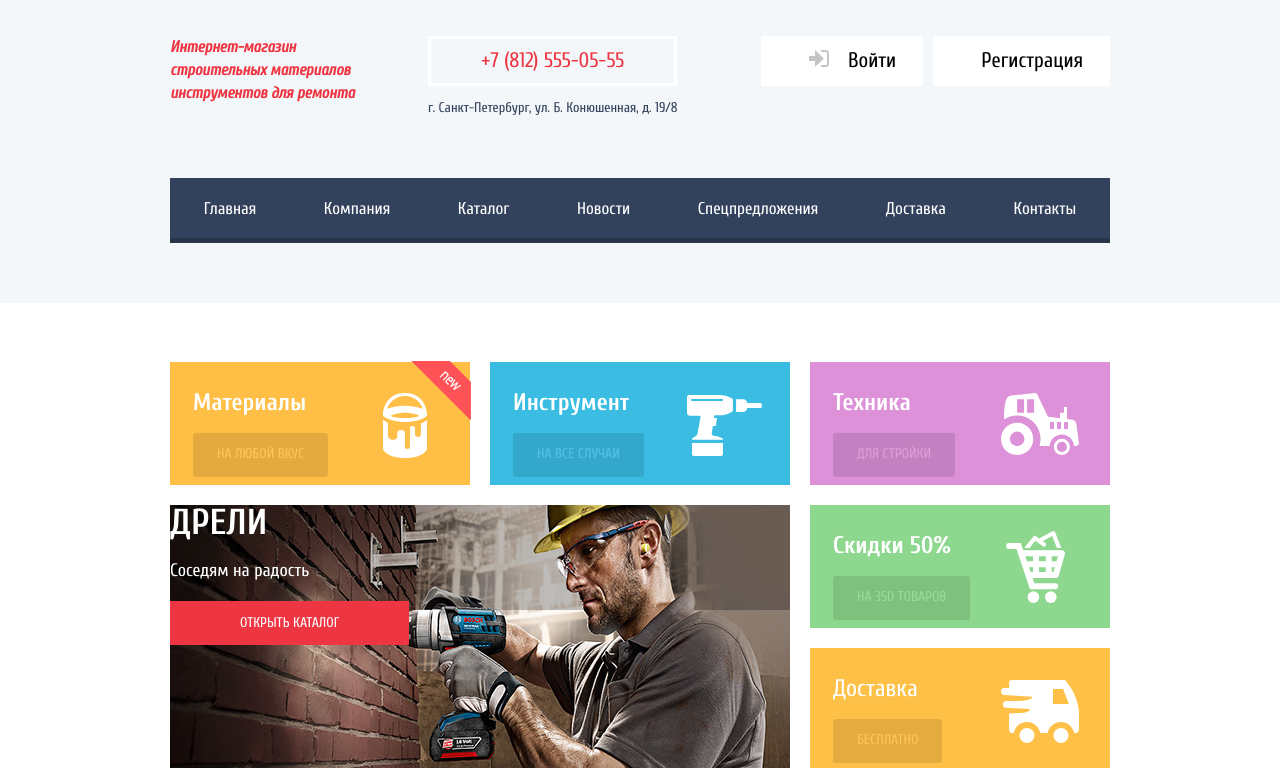
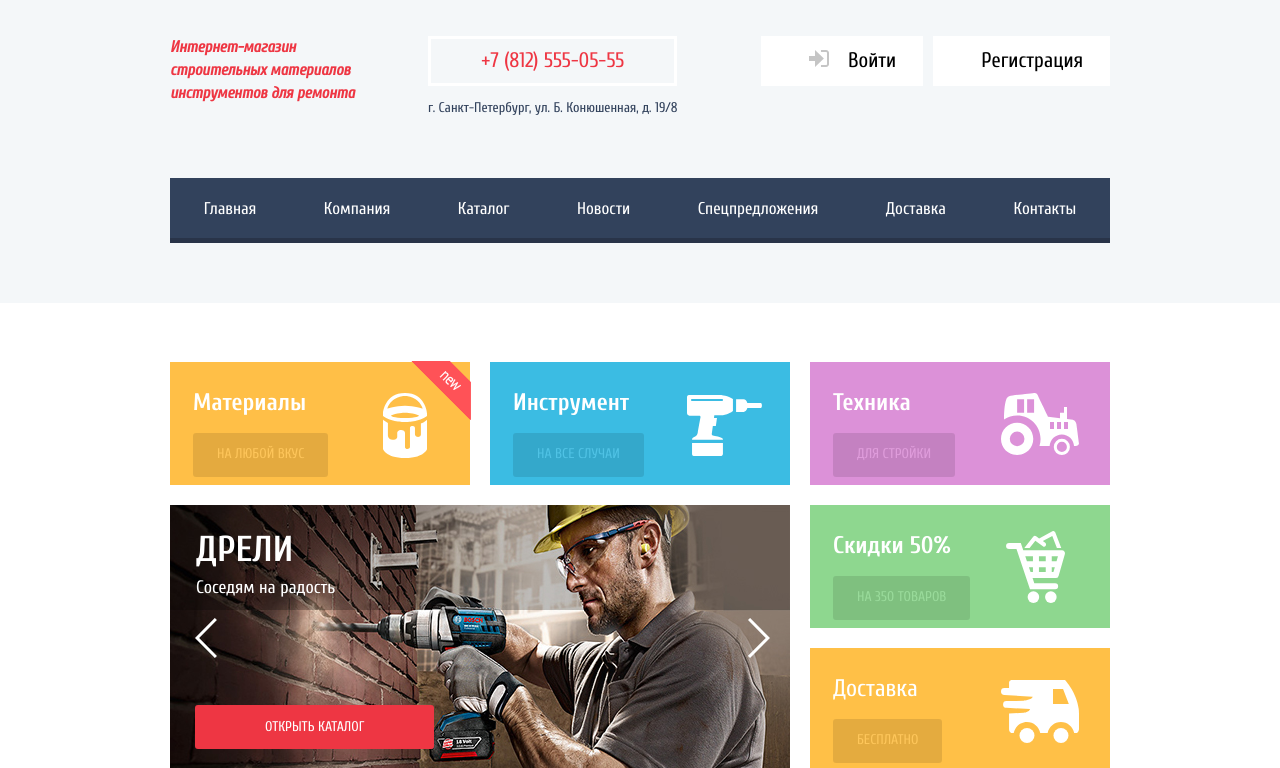
Before and after one commit to drcote/1001795-technomart-26, a plain HTML site: page index.html in a window 1280 px wide. Shown: the part 55-823 px from the top of the page. Drawn offline with Linux system fonts and the light colour scheme.

Commit message:
добавлены кнопки для карусели

```diff
--- a/css/style.css
+++ b/css/style.css
@@ -189,10 +189,6 @@ a {
 .top-nav .container {
     display: flex;
     justify-content: space-between;
-}
-
-.search {
-
 }
 
 .search input {
@@ -562,7 +558,35 @@ a {
 }
 
 .catalog-carousel {
+    position: relative;
     margin-top: 20px;
+}
+
+.carousel .button {
+    position: absolute;
+    border-radius: 3px;
+    left: 25px;
+    bottom: 22px;
+}
+
+.carousel-btn {
+    position: absolute;
+    top: 0;
+    bottom: 0;
+    margin-top: auto;
+    margin-bottom: auto;
+    width: 22px;
+    height: 40px;
+}
+
+.carousel-btn-prev {
+    left: 25px;
+    background: url("../img/icon-left.svg") no-repeat 0 0;
+}
+
+.carousel-btn-next {
+    right: 20px;
+    background: url("../img/icon-right.svg") no-repeat 0 0;
 }
 
 .services-wrap {
@@ -604,6 +628,12 @@ a {
     color: #ffffff;
     font-size: 18px;
     line-height: 1.33;
+    margin: 8px 0 0 0;
+}
+
+.carousel-heading {
+    padding-top: 27px;
+    padding-left: 26px;
 }
 
 .about-company li {
--- a/index.html
+++ b/index.html
@@ -1,11 +1,13 @@
 <!DOCTYPE html>
 <html lang="ru">
+
 <head>
   <meta charset="utf-8">
   <title>HTML Academy: Техномарт</title>
   <link rel="stylesheet" href="css/normalize.css">
   <link rel="stylesheet" href="css/style.css">
 </head>
+
 <body>
   <header class="partition partition-header">
     <div class="top-nav">
@@ -38,9 +40,9 @@
           <li>
             <a href="#" class="login">
               <svg xmlns="http://www.w3.org/2000/svg" width="20" height="17" viewBox="0 0 20 17">
-              <path fill="#c5c5c5" d="M14.875 8.5L6 0v6H0v5h6v6z"/>
+                <path fill="#c5c5c5" d="M14.875 8.5L6 0v6H0v5h6v6z" />
                 <path fill="#c5c5c5"
-                    d="M16.986 15.01h-5.027V17h5.027c2.178 0 3.004-1.81 3.029-3.026V3.028C19.99 1.811 19.164 0 16.986 0h-5.027v1.99h5.027c.839 0 .992.681 1.01 1.057v10.904c-.017.376-.171 1.059-1.01 1.059z"/>
+                  d="M16.986 15.01h-5.027V17h5.027c2.178 0 3.004-1.81 3.029-3.026V3.028C19.99 1.811 19.164 0 16.986 0h-5.027v1.99h5.027c.839 0 .992.681 1.01 1.057v10.904c-.017.376-.171 1.059-1.01 1.059z" />
               </svg>
               Войти
             </a>
@@ -77,28 +79,32 @@
 
           <div class="catalog-carousel">
             <div class="carousel carousel-drill">
+              <div class="carousel-heading">
                 <b class="carousel-title">Дрели</b>
                 <p class="carousel-description">Соседям на радость</p>
+              </div>
               <a href="catalog.html" class="button button-red">Открыть каталог</a>
             </div>
             <div class="carousel carousel-perforator" hidden>
+              <div class="carousel-heading">
                 <b class="carusel-title">Перфораторы</b>
                 <p class="carousel-description">Настоящие мужские игрушки</p>
+              </div>
               <a href="catalog.html" class="button button-red">Открыть каталог</a>
             </div>
-        </div>
-        <ul class="carousel-controls reset-list" hidden>
+            <ul class="carousel-controls reset-list">
                 <li class="carousel-control-item">
-            <button type="button" class="carousel-btn carousel-btn-prev">
+                  <button type="button" class="button-reset carousel-btn carousel-btn-prev">
                     <span class="visually-hidden">Предыдущий слайд</span>
                   </button>
                 </li>
                 <li class="carousel-control-item">
-            <button type="button" class="carousel-btn carousel-btn-next">
+                  <button type="button" class="button-reset carousel-btn carousel-btn-next">
                     <span class="visually-hidden">Следующий слайд</span>
                   </button>
                 </li>
               </ul>
+          </div>
         </div>
         <div class="catalog-right">
           <div class="catalog-item">
@@ -225,6 +231,7 @@
           <p class="text-content">Настоящий мужской шоппинг начинается здесь!
             Огромный выбор товаров для ремонта и строительства
             не оставит равнодушными любителей сэкономить на гастарбайтерах.</p>
+          <section>
             <p class="text-content">Мы можем доставить ваш товар в самые отдаленные точки России!
               Техномарт работает со многими транспортными компаниями:</p>
             <ul class="reset-list">
@@ -232,6 +239,7 @@
               <li>Автотрейдинг</li>
               <li>ЖедДорЭкспедиция</li>
             </ul>
+          </section>
           <a href="#" class="button button-red button-write-us">Подробнее о компании</a>
         </section>
         <section class="contacts">
@@ -287,8 +295,8 @@
               class="visually-hidden">Вконтакте</span></a></li>
         <li class="footer-social-item"><a href="#"><img src="img/fb.svg" width="12" height="22" alt="Фейсбук"><span
               class="visually-hidden">Фейсбук</span></a></li>
-      <li class="footer-social-item"><a href="#"><img src="img/insta.svg" width="21" height="21" alt="Инстаграмм"><span
-              class="visually-hidden">Инстаграмм</span></a>
+        <li class="footer-social-item"><a href="#"><img src="img/insta.svg" width="21" height="21"
+              alt="Инстаграмм"><span class="visually-hidden">Инстаграмм</span></a>
         </li>
       </ul>
       <p class="footer-feedback p-reset">
@@ -337,4 +345,5 @@
   <script src="js/write-us.js"></script>
   <script src="js/map.js"></script>
 </body>
+
 </html>
```
Lines whose indentation alone changed are shown as unchanged.
